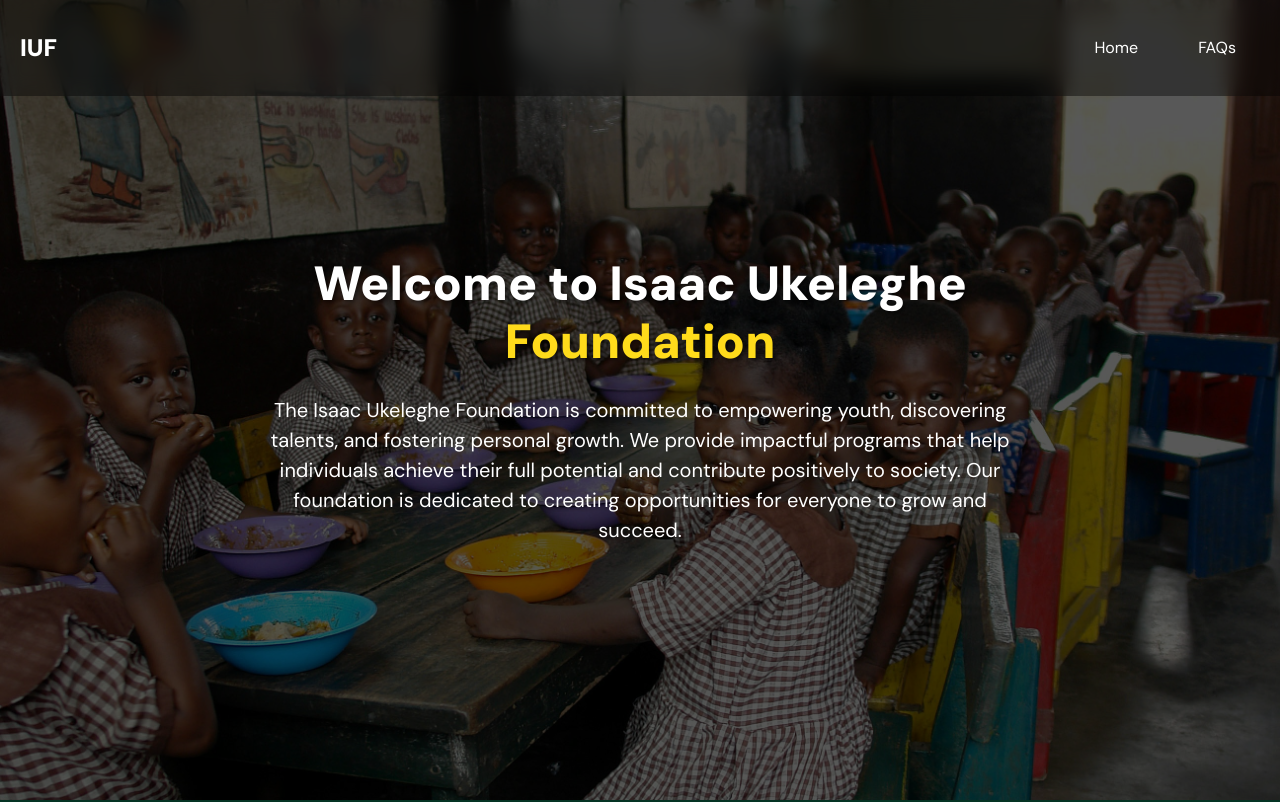
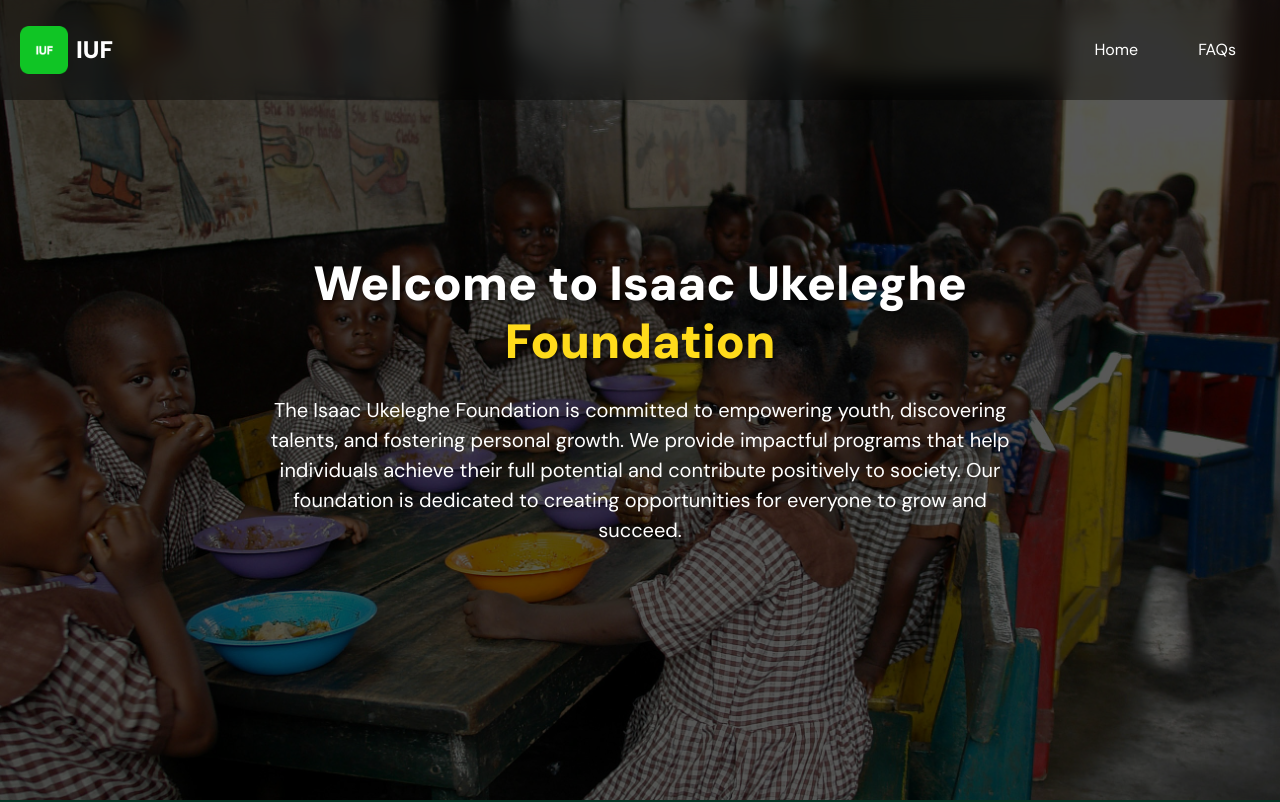
Before and after one commit to Ibeneme/IUF, a React (Vite) app: page / in a window 1280 px wide. Shown: the top 802 px of the page. Built offline with nearby package versions, Linux system fonts and the light colour scheme; a web font is replaced by a local one.

Commit message:
first commit

```diff
--- a/src/Components/Sections/Hero/HeroHeader.tsx
+++ b/src/Components/Sections/Hero/HeroHeader.tsx
@@ -3,7 +3,7 @@ import { useNavigate, useLocation } from "react-router-dom";
 import { FaBars, FaTimes } from "react-icons/fa";
 import "./Hero.css";
 import Modal from "../../Modal/Modal";
-
+import logo from "../../../../public/vite.png";
 
 const HeroHeader: React.FC = () => {
   const [showNavbar, setShowNavbar] = useState(false);
@@ -44,16 +44,19 @@ const HeroHeader: React.FC = () => {
   const closeModal = () => setIsModalOpen(false);
   return (
     <header className={`hero-header ${showNavbar ? "scrolled" : "scrolled"}`}>
-      <div className="hero-header-title">
+      <div
+        className="hero-header-title"
+        style={{ display: "flex", gap: 8, alignItems: "center" }}
+      >
+        <img src={logo} style={{ height: 48, width: 48 }} />
+
         <h1
           className={`hero-header-title ${
             showNavbar ? "scrolled" : "scrolled"
           }`}
           onClick={() => navigate("/home")}
-          style={{fontWeight: 900, fontSize: '1.5rem'}}
+          style={{ fontWeight: 900, fontSize: "1.5rem" }}
         >
-          {/* <img src={logo} style={{ height: 28, width: 28 }} />  */}
-
           IUF
         </h1>
       </div>
```
Also changed, not shown: 1 other file (tests, documents, lock files or other folders).
